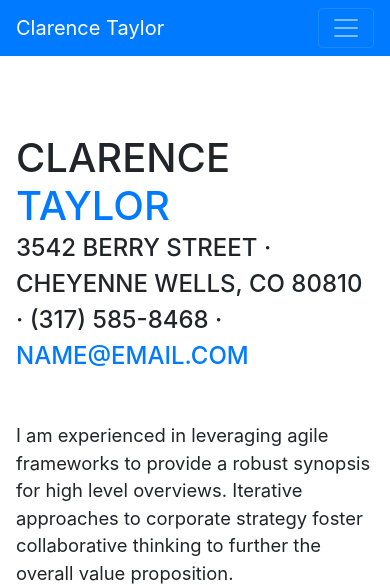
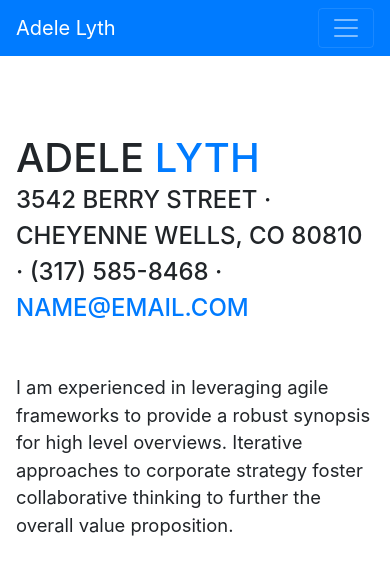
Before and after one commit to adeleelyth/adeleelyth.github.io, a website with bundled scripts: page index.html in a window 390 px wide. Shown: the top 585 px of the page. Built offline with nearby package versions, Linux system fonts and the light colour scheme; a web font is replaced by a local one.

Commit message:
Name Update

```diff
--- a/index.html
+++ b/index.html
@@ -27,7 +27,7 @@
 
     <nav class="navbar navbar-expand-lg navbar-dark bg-primary fixed-top" id="sideNav">
       <a class="navbar-brand js-scroll-trigger" href="#page-top">
-        <span class="d-block d-lg-none">Clarence Taylor</span>
+        <span class="d-block d-lg-none">Adele Lyth</span>
         <span class="d-none d-lg-block">
           <img class="img-fluid img-profile rounded-circle mx-auto mb-2" src="img/profile.jpg" alt="">
         </span>
@@ -63,8 +63,8 @@
 
       <section class="resume-section p-3 p-lg-5 d-flex d-column" id="about">
         <div class="my-auto">
-          <h1 class="mb-0">Clarence
-            <span class="text-primary">Taylor</span>
+          <h1 class="mb-0">Adele
+            <span class="text-primary">Lyth</span>
           </h1>
           <div class="subheading mb-5">3542 Berry Street · Cheyenne Wells, CO 80810 · (317) 585-8468 ·
             <a href="mailto:name@email.com">name@email.com</a>
```
